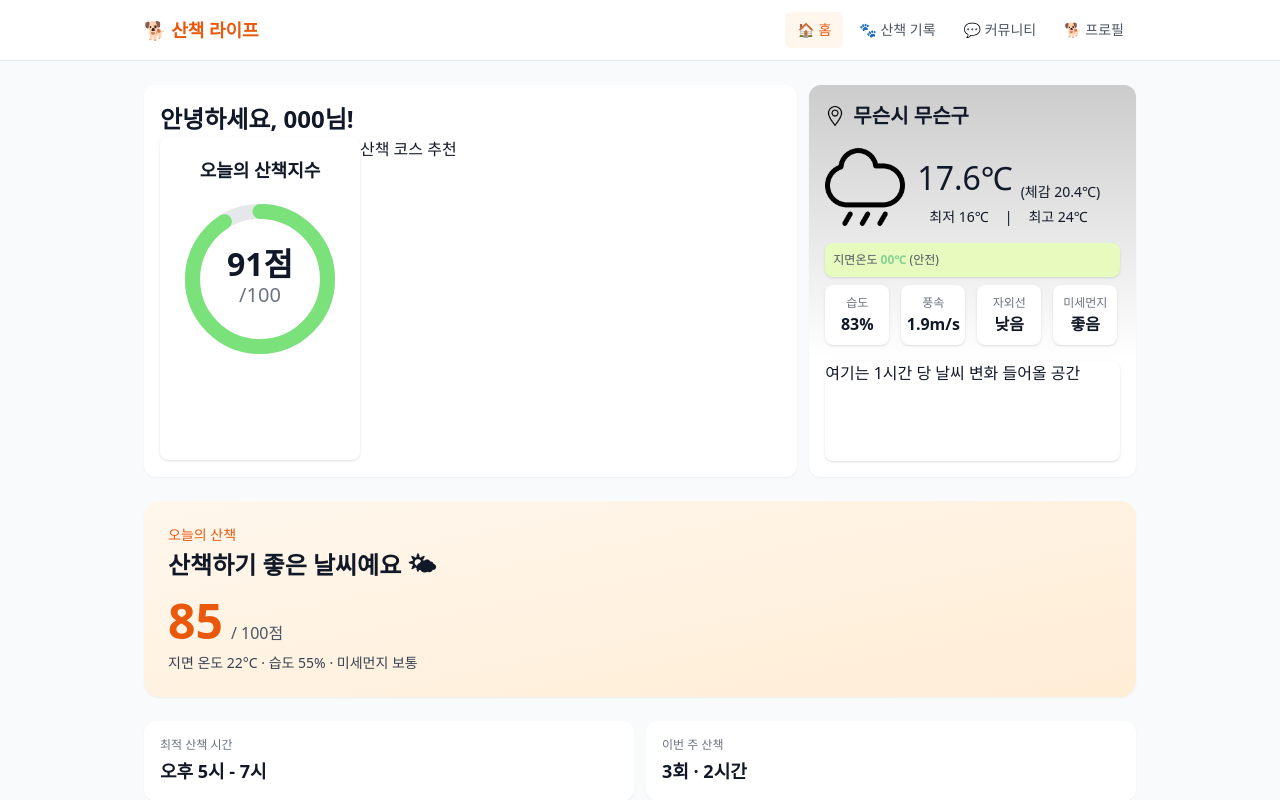
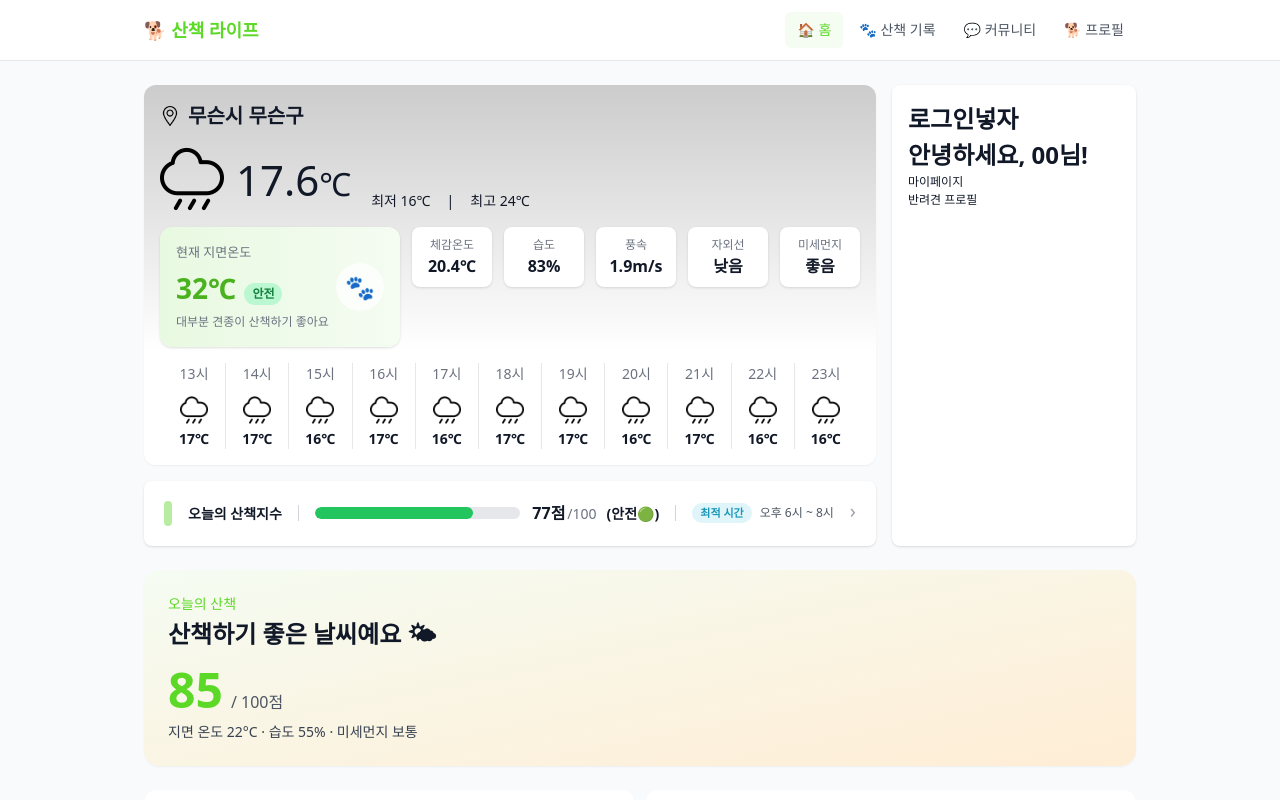
Before and after one commit to wodud17711/first-team-project, a React (Vite) app in the folder frontend/: page / in a window 1280 px wide. Shown: the top 800 px of the page. Built offline with nearby package versions, Linux system fonts and the light colour scheme.

Commit message:
홈 UI 작업(5.22) 중간저장

```diff
--- a/frontend/src/components/WalkScore.jsx
+++ b/frontend/src/components/WalkScore.jsx
@@ -58,40 +58,79 @@
 
 
  // 날씨 적합도 점수(원모양) - 홈에 들어감
-function WalkScore() {
+// function WalkScore() {
 
-    const score = 91   // 현재 산책 점수 (나중에 실제 결과 도출로 나올 자리), 점수에 맞게 점수%만큼 원이 참
-    const radius = 75  // 원 크기
-    const stroke = 15  // 원 두께
+//     const score = 91   // 현재 산책 점수 (나중에 실제 결과 도출로 나올 자리), 점수에 맞게 점수%만큼 원이 참
+//     const radius = 75  // 원 크기
+//     const stroke = 15  // 원 두께
 
-    const normalizedRadius = radius - stroke / 2  // 실제 원 반지름 계산
-    const circumference = normalizedRadius * 2 * Math.PI  // 원 둘레 계산
+//     const normalizedRadius = radius - stroke / 2  // 실제 원 반지름 계산
+//     const circumference = normalizedRadius * 2 * Math.PI  // 원 둘레 계산
 
-    const strokeDashoffset = circumference - (score/100) * circumference  // 진행률 계산
+//     const strokeDashoffset = circumference - (score/100) * circumference  // 진행률 계산
+
+
+//   return (
+//     <div className="relative w-[150px] h-[150px] flex items-center justify-center">
+
+//         <svg height={radius*2} width={radius*2} className="rotate-[-90deg]">
+//             {/* 배경 원 */}
+//             <circle stroke="#E5E7EB" fill="transparent" strokeWidth={stroke}
+//                     r={normalizedRadius} cx={radius} cy={radius}/>
+
+//             {/* 진행률 원 */}
+//             <circle stroke="#7BE27B" fill="transparent" strokeWidth={stroke}
+//                     strokeLinecap="round" strokeDasharray={circumference + ' ' + circumference}
+//                     strokeDashoffset={strokeDashoffset}
+//                     r={normalizedRadius} cx={radius} cy={radius}/>
+//         </svg>
+
+//         {/* 원 안 가운데 텍스트 */}
+//         <div className="absolute flex flex-col items-center">
+//             <h1 className="text-[32px] font-bold leading-none">91점</h1>
+//             <span className="text-[20px] text-gray-500">/100</span>
+//         </div>
+
+//     </div>
+//   )
+// }
+
+// export default WalkScore
+
+
+// 날씨 적합도 점수(막대 그래프)
+function WalkScore({score = 77}) {
+
+    // 점수에 따라 게이지 색 변하게 + 멘트 변하게
+    const getScoreMeta = (score) => {
+      if(score >= 70) return {color: "bg-success", label:"안전🟢"};
+      if(score >= 40) return {color: "bg-warning", label:"주의🟡"};
+      return {color: "bg-danger", label:"위험🔴"};
+    }
+
+    const {color, label} = getScoreMeta(score);
 
 
   return (
-    <div className="relative w-[150px] h-[150px] flex items-center justify-center">
+    <div className="flex items-center gap-3 flex-1">
 
-        <svg height={radius*2} width={radius*2} className="rotate-[-90deg]">
-            {/* 배경 원 */}
-            <circle stroke="#E5E7EB" fill="transparent" strokeWidth={stroke}
-                    r={normalizedRadius} cx={radius} cy={radius}/>
+      {/* 바 */}
+      <div className="flex-1 h-[12px] bg-gray-200 rounded-full overflow-hidden">
+        <div
+          className={`h-full ${color} rounded-full transition-all duration-500`}
+          style={{ width: `${score}%` }}
+        />
+      </div>
 
-            {/* 진행률 원 */}
-            <circle stroke="#7BE27B" fill="transparent" strokeWidth={stroke}
-                    strokeLinecap="round" strokeDasharray={circumference + ' ' + circumference}
-                    strokeDashoffset={strokeDashoffset}
-                    r={normalizedRadius} cx={radius} cy={radius}/>
-        </svg>
-
-        {/* 원 안 가운데 텍스트 */}
-        <div className="absolute flex flex-col items-center">
-            <h1 className="text-[32px] font-bold leading-none">91점</h1>
-            <span className="text-[20px] text-gray-500">/100</span>
-        </div>
+      {/* 점수 */}
+      <div className="flex items-center gap-[2px]">
+        <span className="text-[16px] font-bold whitespace-nowrap">{score}점</span>
+        <span className="text-[14px] text-gray-500">/100</span>
+        <span className="text-[14px] font-bold ml-2">({label})</span>
+      </div>
 
     </div>
+
   )
 }
 
--- /dev/null
+++ b/frontend/src/components/WeatherCard.jsx
@@ -0,0 +1,153 @@
+// 아이콘 및 일러스트
+import locationIcon from '../assets/locationIcon.png'
+import weatherTest from '../assets/weatherTest.png'
+
+
+
+
+// - 한글: **Pretendard** (가독성 최강 추천)
+// - 영문: System UI 또는 Inter
+// - 사이즈: 12 / 14 / 16 / 18 / 20 / 24 / 32 / 48
+
+function WeatherCard() {
+
+    const weatherData = [
+        { time: "13시", temp: "17℃", icon: weatherTest},
+        { time: "14시", temp: "17℃", icon: weatherTest},
+        { time: "15시", temp: "16℃", icon: weatherTest},
+        { time: "16시", temp: "17℃", icon: weatherTest},
+        { time: "17시", temp: "16℃", icon: weatherTest},
+        { time: "18시", temp: "17℃", icon: weatherTest},
+        { time: "19시", temp: "17℃", icon: weatherTest},
+        { time: "20시", temp: "16℃", icon: weatherTest},
+        { time: "21시", temp: "17℃", icon: weatherTest},
+        { time: "22시", temp: "16℃", icon: weatherTest},
+        { time: "23시", temp: "16℃", icon: weatherTest},
+    ]
+
+  return (
+    // 이거 실제 날씨에 따라 배경도 비오면 비오고 맑으면 구름 솔솔 떠다니고 이런느낌이면 좋을 것 같은디
+    <div className="bg-[linear-gradient(to_bottom,#cccccc_0%,#ffffff_70%)] rounded-xl p-4 shadow-sm">
+
+      {/* 사용자 위치 */}
+      <div className='flex items-center mb-4 gap-2'>
+        <img src={locationIcon} alt="위치아이콘" className='w-5 h-5 object-cover'/>
+        <span className="text-[20px] font-bold">무슨시 무슨구</span>
+      </div>
+
+      {/* 날씨 및 온도 */}
+      <div className='flex items-end gap-1'>
+        <img src={weatherTest} alt='날씨아이콘자리' className='w-16 h-16 mr-2 object-cover'/>
+        <div>
+          <div className='flex items-end gap-2'>
+            <span className='text-[42px]'>17.6<span className='text-[32px]'>℃</span></span>
+            {/* <span className='text-[14px]'>(체감 20.4℃)</span> */}
+            <div className='flex items-baseline ml-3 mt-1 gap-4'>
+                <span className='text-[14px]'>최저 16℃</span>
+                <span className='text-[14px]'>|</span>
+                <span className='text-[14px]'>최고 24℃</span>
+            </div>
+          </div>
+        </div>
+      </div>
+
+      <div className='grid grid-cols-[3fr_1fr] gap-3'>
+        {/* 지면온도 - 강아지 산책관련이니까 지면온도를 조금 강조해야됨*/}
+        <div className="
+  flex items-center justify-between
+  mt-4 p-4
+  bg-gradient-to-r from-brand-100 to-brand-50
+  rounded-xl shadow
+">
+
+  {/* 왼쪽 */}
+  <div>
+
+    <p className="text-[13px] text-gray-500 font-medium">
+      현재 지면온도
+    </p>
+
+    <div className="flex items-end gap-2 mt-1">
+
+      <span className="text-[28px] font-bold text-brand-700">
+        32℃
+      </span>
+
+      <span className="
+        text-[12px] px-2 py-[2px]
+        rounded-full
+        bg-green-200 text-green-700
+        font-semibold
+        mb-1
+      ">
+        안전
+      </span>
+
+    </div>
+
+    <p className="text-[12px] text-gray-500 mt-1">
+      대부분 견종이 산책하기 좋아요
+    </p>
+
+  </div>
+
+  {/* 오른쪽 아이콘 */}
+  <div className="
+    w-12 h-12
+    rounded-full
+    bg-white/70
+    flex items-center justify-center
+    text-[24px]
+  ">
+    🐾
+  </div>
+
+</div>
+        {/* 습도, 풍속, 자외선, 미세먼지 */}
+        <div className="flex mt-4 gap-3">
+            <div className="flex flex-col items-center justify-center w-[80px] h-[60px] bg-white rounded-lg shadow">
+                <p className='text-[12px] text-gray-500'>체감온도</p>
+                <p className='text-[16px] font-bold'>20.4℃</p>
+            </div>
+            <div className="flex flex-col items-center justify-center w-[80px] h-[60px] bg-white rounded-lg shadow">
+                <p className='text-[12px] text-gray-500'>습도</p>
+                <p className='text-[16px] font-bold'>83%</p>
+            </div>
+            <div className="flex flex-col items-center justify-center w-[80px] h-[60px] bg-white rounded-lg shadow">
+                <p className='text-[12px] text-gray-500'>풍속</p>
+                <p className='text-[16px] font-bold'>1.9m/s</p>
+            </div>
+            <div className="flex flex-col items-center justify-center w-[80px] h-[60px] bg-white rounded-lg shadow">
+                <p className='text-[12px] text-gray-500'>자외선</p>
+                <p className='text-[16px] font-bold'>낮음</p>
+            </div>
+            <div className="flex flex-col items-center justify-center w-[80px] h-[60px] bg-white rounded-lg shadow">
+                <p className='text-[12px] text-gray-500'>미세먼지</p>
+                <p className='text-[16px] font-bold'>좋음</p>
+            </div>
+        </div>
+      </div>
+
+      {/* 시간별 날씨+온도 변화 */}
+      <div className="flex justify-center mt-4 overflow-x-auto">
+        {weatherData.map((weather, index) => (
+            <div key={index} className={`flex flex-col items-center min-w-[45px] px-4 ${index !== weatherData.length-1 ? "border-r border-gray-200" : ""}`}>
+                {/* 시간 */}
+                <span className='text-[14px] text-gray-500'>
+                    {weather.time}
+                </span>
+                {/* 아이콘 */}
+                <img src={weather.icon} alt="날씨아이콘" className="w-7 h-7 object-cover mt-3 my-1"/>
+                {/* 온도 */}
+                <span className='text-[14px] font-bold'>
+                    {weather.temp}
+                </span>
+            </div>
+        ))}
+      </div>
+
+    </div>
+  )
+}
+
+export default WeatherCard
--- a/frontend/src/pages/Home.jsx
+++ b/frontend/src/pages/Home.jsx
@@ -1,8 +1,5 @@
-// 아이콘 및 일러스트
-import locationIcon from '../assets/locationIcon.png'
-import weatherTest from '../assets/weatherTest.png'
-
 // 컴포넌트
+import WeatherCard from '../components/WeatherCard'
 import WalkScore from '../components/WalkScore'
 
 // 일단 홈화면 첫 줄부터 만들어 본 다음 로그인, 회원가입 페이지 작성
@@ -18,97 +15,61 @@ function Home() {
     <div className="space-y-6">
 
       {/* 최상단 */}
-      <section className="grid grid-cols-[2fr_1fr] gap-3">
+      <section className="grid grid-cols-[3fr_1fr] gap-4">
 
-        {/* 왼쪽 섹션 */}
-        {/* (코스 추천) + 코스 미리보기 + 산책 시작 + 오늘의 산책 지수 */}
-        <div className="bg-white rounded-xl p-4 shadow-sm">
-          <p className='text-[24px] font-bold'>안녕하세요, 000님!</p>
-
-          <div className='flex'>
-
-            <div className='w-[200px] h-[323px] flex flex-col items-center bg-white rounded-lg shadow'>
-              <p className="text-[18px] font-bold mt-5">오늘의 산책지수</p>
-              <div className='mt-5'>
-                <WalkScore/>
-              </div>
-            </div>
-
-            <div className=''>
-              산책 코스 추천
-            </div>
-
-          </div>
-
-
-
-        </div>
-
-        {/* 오른쪽 섹션 - 날씨 + 산책적합도 */}
-        <div className="bg-[linear-gradient(to_bottom,#cccccc_0%,#ffffff_70%)] rounded-xl p-4 shadow-sm">
-
-          <div className='flex items-center mb-4 gap-2'>
-            <img src={locationIcon} alt="위치아이콘" className='w-5 h-5 object-cover'/>
-            <span className="text-[20px] font-bold">무슨시 무슨구</span>
-          </div>
-
-          <div className='flex items-end gap-1'>
-            <img src={weatherTest} alt='날씨아이콘자리' className='w-20 h-20 mr-2 object-cover'/>
-            <div>
-              <div className='flex items-end gap-2'>
-                <span className='text-[32px]'>17.6℃</span>
-                <span className='text-[14px]'>(체감 20.4℃)</span>
-              </div>
-              <div className='flex items-baseline ml-3 mt-1 gap-4'>
-                <span className='text-[14px]'>최저 16℃</span>
-                <span className='text-[14px]'>|</span>
-                <span className='text-[14px]'>최고 24℃</span>
+        {/* 왼쪽 섹션 - 날씨 + 산책 지수 */}
+        <div>
+          {/* 날씨 */}
+          <WeatherCard />
+          {/* 산책 지수 - 나중에 온클릭 해줄 것*/}
+          <div className='mt-4'>
+            <div className="flex mt-2">
+              <div className="
+                  flex items-center justify-between
+                  bg-white rounded-lg shadow p-5 w-full
+                  cursor-pointer
+                  hover:shadow-md
+                  hover:scale-[1.01]
+                  transition-all duration-200
+                ">
+                <div className="flex items-center gap-4 flex-1">
+                  <div className="w-2 self-stretch rounded-full bg-brand-300" />
+                  <p className="text-[14px] font-bold whitespace-nowrap">오늘의 산책지수</p>
+                  <div className="w-px h-4 bg-gray-300" />
+                  <WalkScore />
+                  <div className="w-px h-4 bg-gray-300" />
+                  <div className="flex items-center gap-2">
+                    <span className="text-[11px] px-2 py-[2px] rounded-full bg-sky-100 text-sky-700 font-bold">
+                      최적 시간
+                    </span>
+                    <span className="text-[12px] text-gray-600">
+                      오후 6시 ~ 8시
+                    </span>
+                  </div>
+                  <span className="text-gray-400 text-[20px] mt-[-5px]">›</span>
+                </div>
               </div>
             </div>
           </div>
-
-          <div className="mt-4 p-2 bg-[#E7FBBE] rounded-lg shadow">
-            <p className="text-[12px] text-gray-600">
-              지면온도 <span className="font-bold text-[#86D293]">00℃</span> (안전)
-            </p>
-          </div>
-
-          <div className="flex mt-2 gap-3">
-            <div className="flex flex-col items-center justify-center w-16 h-[60px] bg-white rounded-lg shadow">
-              <p className='text-[12px] text-gray-500'>습도</p>
-              <p className='text-[16px] font-bold'>83%</p>
-            </div>
-            <div className="flex flex-col items-center justify-center w-16 h-[60px] bg-white rounded-lg shadow">
-              <p className='text-[12px] text-gray-500'>풍속</p>
-              <p className='text-[16px] font-bold'>1.9m/s</p>
-            </div>
-            <div className="flex flex-col items-center justify-center w-16 h-[60px] bg-white rounded-lg shadow">
-              <p className='text-[12px] text-gray-500'>자외선</p>
-              <p className='text-[16px] font-bold'>낮음</p>
-            </div>
-            <div className="flex flex-col items-center justify-center w-16 h-[60px] bg-white rounded-lg shadow">
-              <p className='text-[12px] text-gray-500'>미세먼지</p>
-              <p className='text-[16px] font-bold'>좋음</p>
-            </div>
-          </div>
-
-          <div className='mt-4 h-[100px] bg-white rounded-lg shadow'>
-            여기는 1시간 당 날씨 변화 들어올 공간
-          </div>
-
-
-
-
-
-
-          {/* <p>어제보다 2℃ 높아요</p> */}
-
         </div>
 
 
 
+        {/* 오른쪽 섹션 - 로그인(사용자 인터페이스) */}
+        <div className="bg-white rounded-lg shadow p-4">
+          <p className='text-[24px] font-bold'>로그인넣자</p>
+          <p className='text-[24px] font-bold'>안녕하세요, 00님!</p>
+          <div>
+            <p className='text-[12px]'>마이페이지</p>
+            <p className='text-[12px]'>반려견 프로필</p>
+          </div>
+
+        </div>
+
       </section>
 
+
+      {/* (코스 추천) + 코스 미리보기 + 산책 시작 + 오늘의 산책 지수 (이거는 2차긴 한데 일딴 보류)*/}
 
       <section className="bg-gradient-to-br from-brand-50 to-orange-100 rounded-2xl p-6 shadow-sm">
         <p className="text-sm text-brand-600 font-medium mb-1">오늘의 산책</p>
--- a/frontend/tailwind.config.js
+++ b/frontend/tailwind.config.js
@@ -1,17 +1,56 @@
 /** @type {import('tailwindcss').Config} */
+
+// 기존에 있던 내용물
+// export default {
+//   content: [
+//     "./index.html",
+//     "./src/**/*.{js,jsx,ts,tsx}",
+//   ],
+//   theme: {
+//     extend: {
+//       colors: {
+//         brand: {
+//           50: "#fff7ed",
+//           500: "#f97316",
+//           600: "#ea580c",
+//         },
+//       },
+//     },
+//   },
+//   plugins: [],
+// }
+
+
+// 추후 색상 변경 가능 있음
 export default {
-  content: [
-    "./index.html",
-    "./src/**/*.{js,jsx,ts,tsx}",
-  ],
+  content: ["./index.html", "./src/**/*.{js,jsx,ts,tsx}"],
   theme: {
     extend: {
       colors: {
+        // 연두 (브랜드 메인) - 300(원본)
         brand: {
-          50: "#fff7ed",
-          500: "#f97316",
-          600: "#ea580c",
+          50:"#F5FCF2",100:"#E8F9E1",200:"#D2F3C3",300:"#B8EDA1",400:"#9EE67F",
+          500:"#7EDE54",600:"#5CD926",700:"#4BB21F",800:"#3B8B18",900:"#2C6812",
         },
+        // 하늘 - 400(원본)
+        sky: {
+          50:"#F2FBFD",100:"#E0F5FA",200:"#C1EAF5",300:"#9EDFF0",400:"#7BD3EA",
+          500:"#4FC4E3",600:"#1EB8E1",700:"#1997B8",800:"#137690",900:"#0F586C",
+        },
+        // 연노랑 (포인트) - 100(원본)
+        sun: {
+          50:"#FFFEF0",100:"#FFFCDB",200:"#FFFAB8",300:"#FFF78F",400:"#FFF366",
+          500:"#FFF033",600:"#FFEC00",700:"#D1C100",800:"#A39700",900:"#7A7100",
+        },
+        // 기본 폰트 색상
+        txtcolor:{
+          50: "#FCFDF8", 100: "#E8E9E0", 200: "#CED0C4", 300: "#B4B6A8", 400: "#919486",
+          500: "#6E7363", 600: "#565C4B", 700: "#3D4433", 800: "#2E3425", 900: "#1F2417",
+        },
+        // 위험도 의미색
+        success: "#22C55E",  // 안전
+        warning: "#FFD93D",  // 주의
+        danger:  "#EF4444",  // 위험
       },
     },
   },
```
